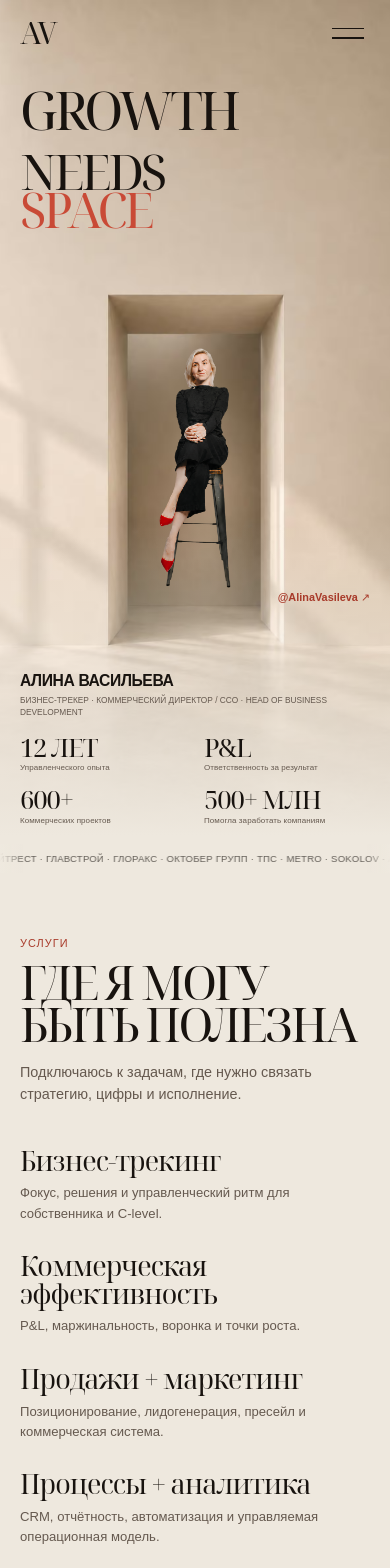
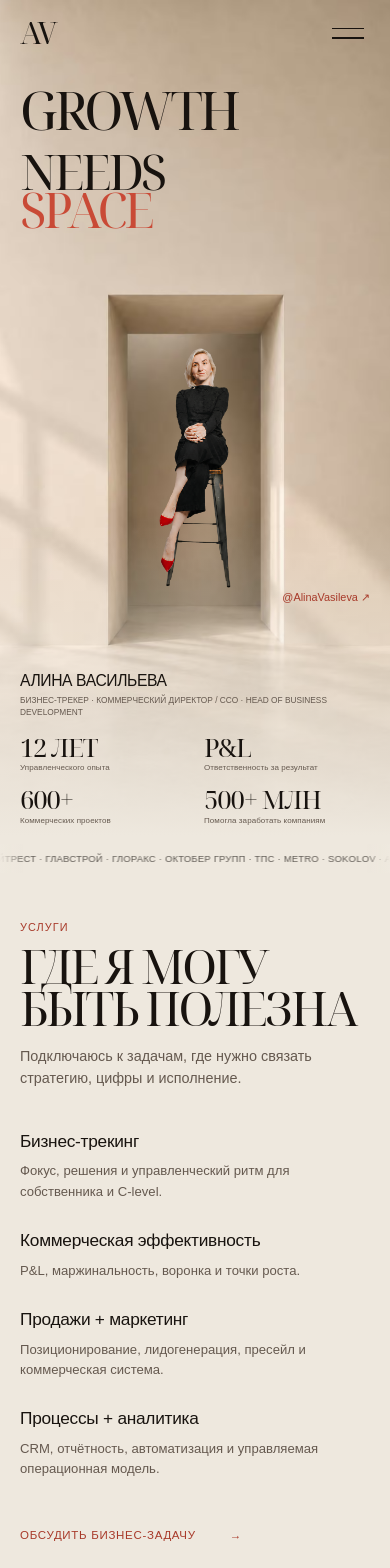
Before and after one commit to alinavasileva-cco/alina-business-tracker, a React (Vite) app: page / in a window 390 px wide. Shown: the top 1568 px of the page. Built offline with nearby package versions, Linux system fonts and the light colour scheme; a web font is replaced by a local one.

Commit message:
Tighten scroll rhythm and simplify font system

```diff
--- a/src/styles/integrated.css
+++ b/src/styles/integrated.css
@@ -93,8 +93,8 @@ body,
 
 .site-nav a {
   font-size: .66rem;
-  font-weight: 600;
-  letter-spacing: .09em;
+  font-weight: 400;
+  letter-spacing: .07em;
   text-transform: uppercase;
 }
 
@@ -230,7 +230,7 @@ body,
 
 .hero__copy h1 {
   font-size: clamp(1.16rem, 1.3vw, 1.48rem);
-  font-weight: 600;
+  font-weight: 500;
   letter-spacing: -.025em;
   line-height: 1.1;
   text-transform: uppercase;
@@ -241,7 +241,7 @@ body,
   margin-top: 9px;
   color: var(--muted);
   font-size: clamp(.62rem, .7vw, .77rem);
-  font-weight: 500;
+  font-weight: 400;
   line-height: 1.45;
   text-transform: uppercase;
 }
@@ -289,7 +289,7 @@ body,
   bottom: 15.5%;
   color: var(--accent-dark);
   font-size: clamp(.74rem, .86vw, .96rem);
-  font-weight: 600;
+  font-weight: 400;
   white-space: nowrap;
 }
 
@@ -347,8 +347,8 @@ body,
   color: rgb(24 19 15 / 66%);
   font-family: var(--sans);
   font-size: .66rem;
-  font-weight: 500;
-  letter-spacing: .035em;
+  font-weight: 400;
+  letter-spacing: .03em;
   line-height: 1.2;
   text-transform: uppercase;
   white-space: nowrap;
@@ -374,7 +374,7 @@ body,
 
 /* Services */
 .services--v9 {
-  padding-block: clamp(64px, 5.2vw, 96px);
+  padding: clamp(52px, 4.2vw, 76px) 0 clamp(30px, 2.4vw, 44px);
 }
 
 .services-v9__inner {
@@ -419,12 +419,11 @@ body,
 }
 
 .services-v9__item h3 {
-  font-family: var(--serif);
-  font-size: clamp(1.62rem, 1.88vw, 2.26rem);
-  font-weight: 300;
-  font-variation-settings: 'wght' 300;
-  letter-spacing: -.035em;
-  line-height: 1.03;
+  font-family: var(--sans);
+  font-size: clamp(1.05rem, 1.22vw, 1.3rem);
+  font-weight: 400;
+  letter-spacing: -.015em;
+  line-height: 1.25;
 }
 
 .services-v9__item p {
@@ -496,21 +495,19 @@ body,
 .experience-v9__role h3 {
   max-width: 650px;
   color: rgb(24 19 15 / 92%);
-  font-family: var(--serif);
-  font-size: clamp(1.3rem, 1.72vw, 1.98rem);
-  font-weight: 300;
-  font-variation-settings: 'wght' 300;
-  font-optical-sizing: none;
-  letter-spacing: -.034em;
-  line-height: 1.07;
+  font-family: var(--sans);
+  font-size: clamp(1.08rem, 1.35vw, 1.48rem);
+  font-weight: 400;
+  letter-spacing: -.018em;
+  line-height: 1.2;
 }
 
 .experience-v9__role p {
   margin-top: 7px;
   color: var(--accent-dark);
   font-size: .62rem;
-  font-weight: 500;
-  letter-spacing: .08em;
+  font-weight: 400;
+  letter-spacing: .07em;
   line-height: 1.35;
   text-transform: uppercase;
 }
@@ -563,8 +560,8 @@ body,
 .education-v9__degree span {
   color: var(--accent-dark);
   font-size: .64rem;
-  font-weight: 500;
-  letter-spacing: .1em;
+  font-weight: 400;
+  letter-spacing: .08em;
   text-transform: uppercase;
 }
 
@@ -590,19 +587,18 @@ body,
 
 .education-v9__item time {
   color: var(--muted);
-  font-family: var(--serif);
-  font-size: 1.1rem;
-  font-weight: 300;
+  font-family: var(--sans);
+  font-size: .88rem;
+  font-weight: 400;
 }
 
 .education-v9__item h3 {
   margin-top: 20px;
-  font-family: var(--serif);
-  font-size: clamp(1.16rem, 1.46vw, 1.64rem);
-  font-weight: 300;
-  font-variation-settings: 'wght' 300;
-  letter-spacing: -.025em;
-  line-height: 1.08;
+  font-family: var(--sans);
+  font-size: clamp(1rem, 1.12vw, 1.22rem);
+  font-weight: 400;
+  letter-spacing: -.012em;
+  line-height: 1.25;
 }
 
 .education-v9__item p {
@@ -657,9 +653,9 @@ body,
 .contact__links a {
   min-width: 0;
   padding-block: 11px 17px;
-  font-family: var(--serif);
-  font-size: 1.06rem;
-  font-weight: 300;
+  font-family: var(--sans);
+  font-size: .92rem;
+  font-weight: 400;
   overflow-wrap: anywhere;
 }
 
@@ -669,8 +665,8 @@ body,
   color: var(--muted);
   font-family: var(--sans);
   font-size: .54rem;
-  font-weight: 500;
-  letter-spacing: .09em;
+  font-weight: 400;
+  letter-spacing: .07em;
   text-transform: uppercase;
 }
 
@@ -714,10 +710,11 @@ body,
 
   .site-nav.is-open a {
     padding: 12px 0;
-    font-family: var(--serif);
-    font-size: 1.55rem;
-    font-weight: 300;
-    text-transform: none;
+    font-family: var(--sans);
+    font-size: 1rem;
+    font-weight: 400;
+    letter-spacing: .04em;
+    text-transform: uppercase;
   }
 
   .hero {
@@ -919,13 +916,16 @@ body,
   .client-line__group {
     padding-right: 52px;
     font-size: .59rem;
-    font-weight: 500;
-    letter-spacing: .03em;
+    font-weight: 400;
+    letter-spacing: .025em;
   }
 
-  .services--v9,
+  .services--v9 {
+    padding: 48px 0 32px;
+  }
+
   .education--v9 {
-    padding-block: 64px;
+    padding-block: 56px;
   }
 
   .services-v9__inner {
@@ -952,7 +952,7 @@ body,
   }
 
   .services-v9__item h3 {
-    font-size: 1.68rem;
+    font-size: 1.08rem;
   }
 
   .services-v9__item p {
```
